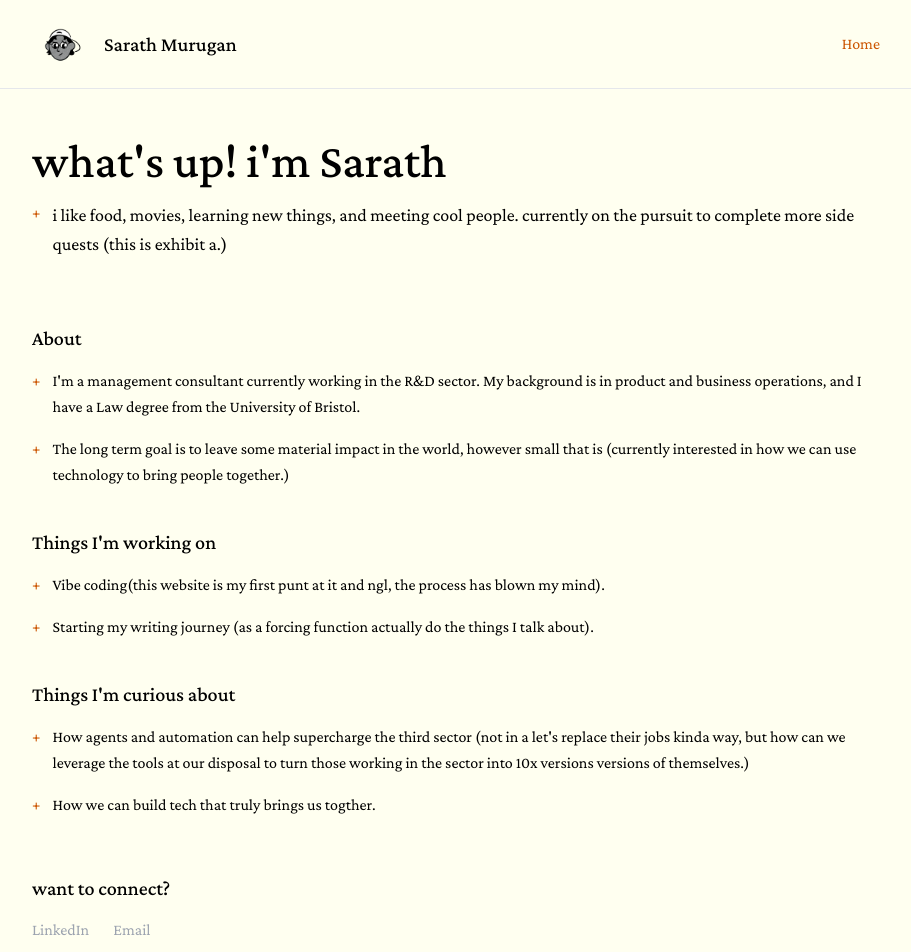
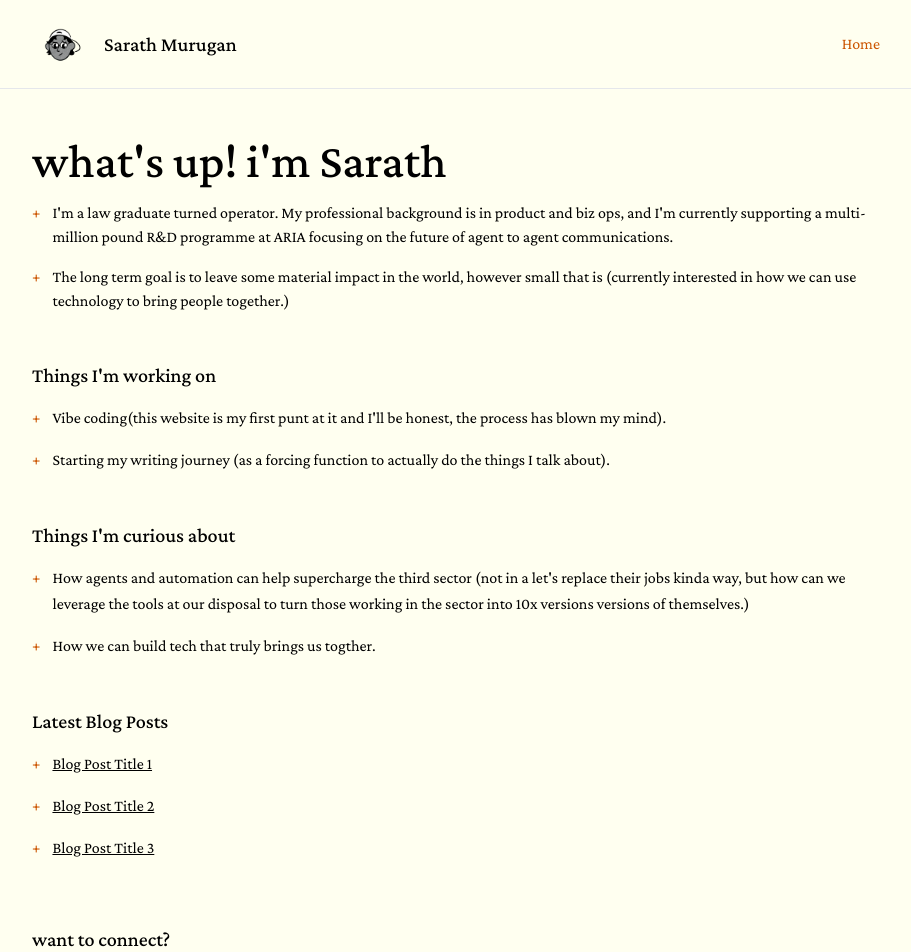
Before and after one commit to sarathmurugan/personal-website, a React (Vite) app in the folder my-portfolio/: page / in a window 1280 px wide. Shown: the top 952 px of the page, without its empty margins (184-1095 px from the left). Built offline with nearby package versions, Linux system fonts and the light colour scheme; a web font is replaced by a local one.

Commit message:
add blog section

```diff
--- a/my-portfolio/src/pages/Home.jsx
+++ b/my-portfolio/src/pages/Home.jsx
@@ -12,22 +12,8 @@ const Home = () => {
             {/* Paragraph 1 */}
             <div className="flex gap-3 items-start">
               <span className="text-[#CC5500] font-medium shrink-0">+</span>
-            <p className="text-lg text-black leading-relaxed">
-              i like food, movies, learning new things, and meeting cool people. currently on the pursuit to complete more side quests (this is exhibit a.)
-            </p>
-          </div>
-        </div>
-
-        <div className="space-y-6 pt-8">
-          <div className="space-y-4">
-            <h2 className="text-xl font-medium">About</h2>
-            <div className="text-black leading-relaxed space-y-4">
-
-              {/* Paragraph 2 */}
-              <div className="flex gap-3 items-start">
-                <span className="text-[#CC5500] font-medium shrink-0">+</span>
               <p>
-                  I'm a management consultant currently working in the R&D sector. My background is in product and business operations, and I have a Law degree from the University of Bristol.
+                I'm a law graduate turned operator. My professional background is in product and biz ops, and I'm currently supporting a multi-million pound R&D programme at ARIA focusing on the future of agent to agent communications.
               </p>
             </div>
 
@@ -38,29 +24,28 @@ const Home = () => {
                 The long term goal is to leave some material impact in the world, however small that is (currently interested in how we can use technology to bring people together.)
               </p>
             </div>
+          </div>
 
-            </div>
-          </div>
-{/* NEW: Things I'm working on */}
+        {/* Things I'm working on */}
         <div className="space-y-4 pt-4">
           <h2 className="text-xl font-medium">Things I'm working on</h2>
           <div className="text-black leading-relaxed space-y-4">
             <div className="flex gap-3 items-start">
               <span className="text-[#CC5500] font-medium shrink-0">+</span>
               <p>
-                  Vibe coding(this website is my first punt at it and ngl, the process has blown my mind).
+                Vibe coding(this website is my first punt at it and I'll be honest, the process has blown my mind).
               </p>
             </div>
             <div className="flex gap-3 items-start">
               <span className="text-[#CC5500] font-medium shrink-0">+</span>
               <p>
-                  Starting my writing journey (as a forcing function actually do the things I talk about).
+                Starting my writing journey (as a forcing function to actually do the things I talk about).
               </p>
             </div>
           </div>
         </div>
 
-          {/*Things I'm curious about */}
+        {/* Things I'm curious about */}
         <div className="space-y-4 pt-4">
           <h2 className="text-xl font-medium">Things I'm curious about</h2>
           <div className="text-black leading-relaxed space-y-4">
@@ -79,6 +64,46 @@ const Home = () => {
           </div>
         </div>
 
+        {/* Blog Posts Section */}
+        <div className="space-y-4 pt-4">
+          <h2 className="text-xl font-medium">Latest Blog Posts</h2>
+          <div className="text-black leading-relaxed space-y-4">
+            <div className="flex gap-3 items-start">
+              <span className="text-[#CC5500] font-medium shrink-0">+</span>
+              <a
+                href="#"
+                target="_blank"
+                rel="noopener noreferrer"
+                className="hover:text-[#CC5500] transition-colors underline"
+              >
+                Blog Post Title 1
+              </a>
+            </div>
+            <div className="flex gap-3 items-start">
+              <span className="text-[#CC5500] font-medium shrink-0">+</span>
+              <a
+                href="#"
+                target="_blank"
+                rel="noopener noreferrer"
+                className="hover:text-[#CC5500] transition-colors underline"
+              >
+                Blog Post Title 2
+              </a>
+            </div>
+            <div className="flex gap-3 items-start">
+              <span className="text-[#CC5500] font-medium shrink-0">+</span>
+              <a
+                href="#"
+                target="_blank"
+                rel="noopener noreferrer"
+                className="hover:text-[#CC5500] transition-colors underline"
+              >
+                Blog Post Title 3
+              </a>
+            </div>
+          </div>
+        </div>
+
         <div className="space-y-4 pt-8">
           <h2 className="text-xl font-medium">want to connect?</h2>
           <div className="flex flex-wrap gap-6 text-gray-400">
@@ -88,11 +113,8 @@ const Home = () => {
               rel="noopener noreferrer"
               className="hover:text-[#CC5500] transition-colors"
             >
-
-
               LinkedIn
             </a>
-
             <a
               href="mailto:sarath.murugan@yahoo.com"
               className="hover:text-[#CC5500] transition-colors"
@@ -103,7 +125,6 @@ const Home = () => {
         </div>
       </div>
     </div>
-    </div>
   );
 };
 
```
Lines whose indentation alone changed are shown as unchanged.
